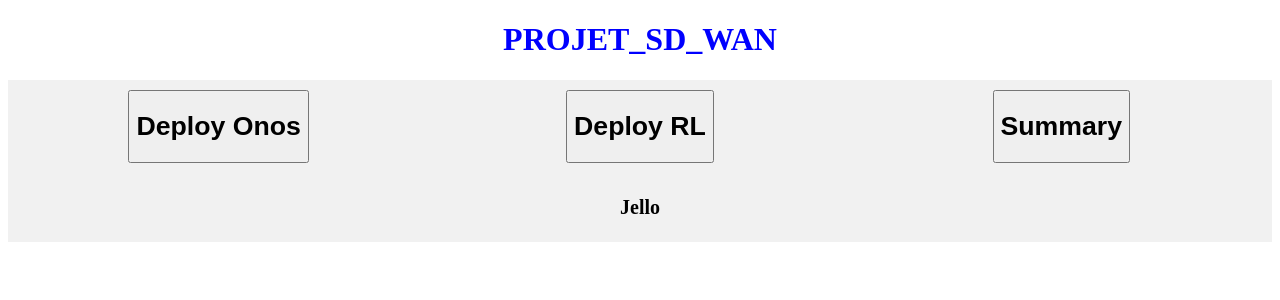
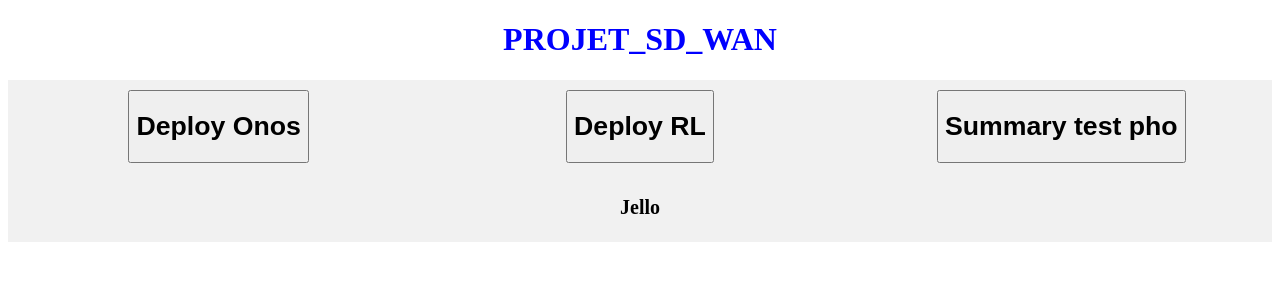
Before and after one commit to A-Wpro/SD_WAN_FASTAPI, a PHP site: page / in a window 1280 px wide. Shown: the top 300 px of the page. Run offline with PHP 8.4, Linux system fonts and the light colour scheme.

Commit message:
test avec php comme reponse a la place de html

```diff
--- a/app/Web/index.php
+++ b/app/Web/index.php
@@ -79,6 +79,9 @@
             <button>
                 <h1 class="ONOS">
                     Summary
+                    <?php echo "test pho"
+
+                    ?>
                 </h1>
             </button>
             </div>
```
